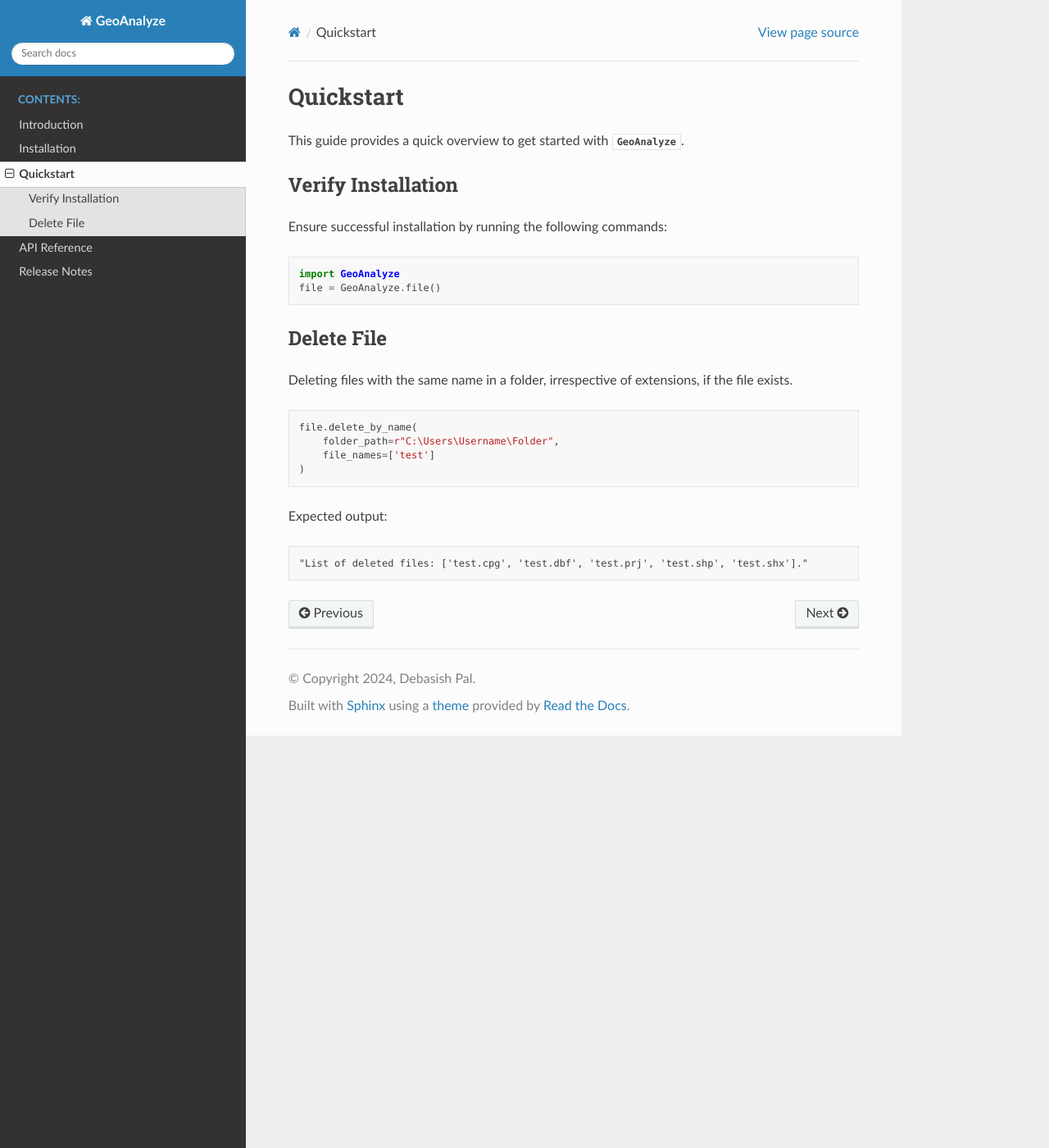
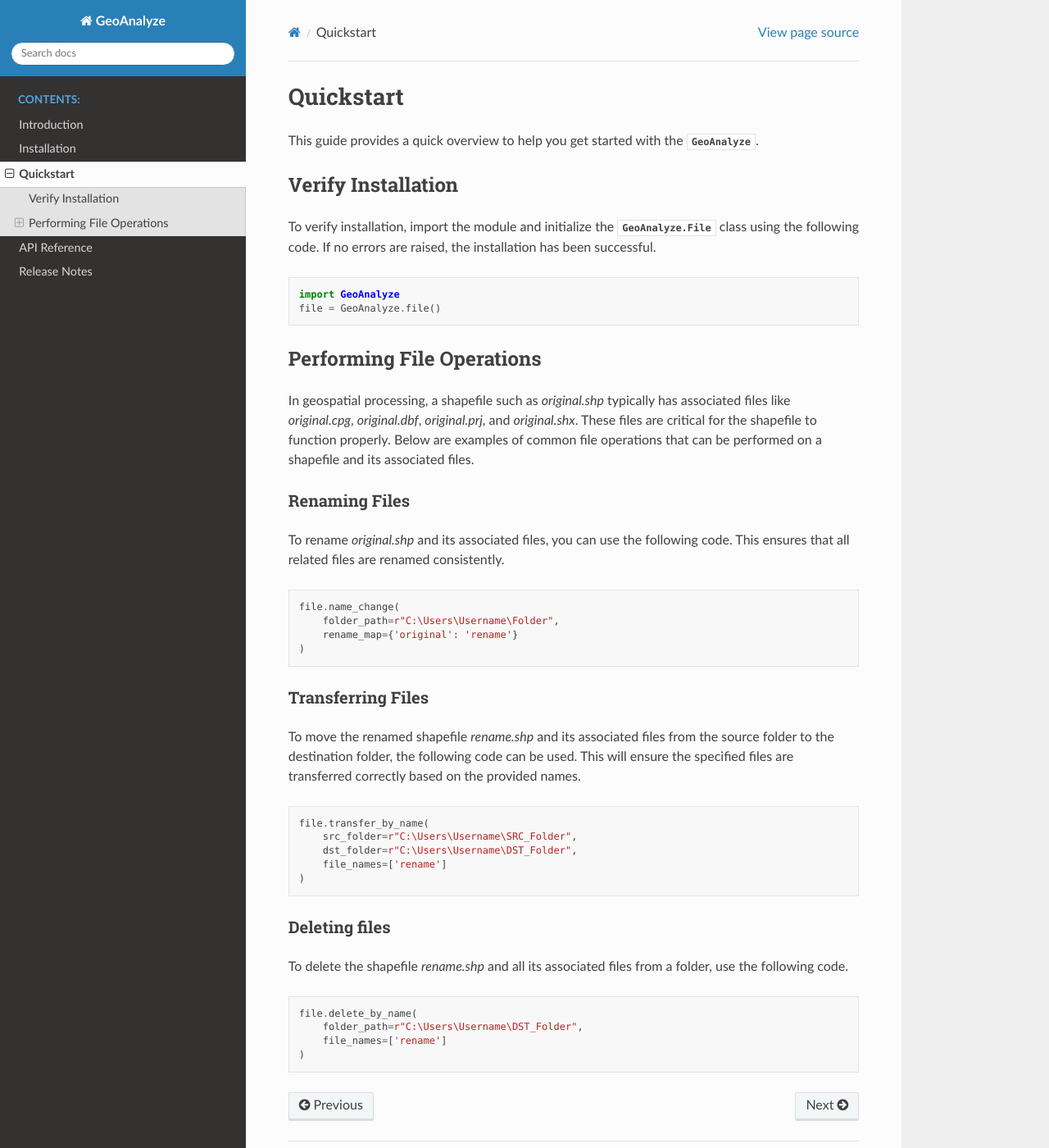
Before and after one commit to debpal/GeoAnalyze, a Sphinx documentation site: the page built from docs/quickstart.rst, in a window 1280 px wide and 1400 px high. Shown: the whole window at 82% size. Built offline with Sphinx 7.4.7 and the Read the Docs theme 3.1.0, drawn with Linux system fonts in a browser that asks for light colours.

Commit message:
update docs

```diff
--- a/docs/conf.py
+++ b/docs/conf.py
@@ -1,6 +1,6 @@
 import os
 import sys
-import sphinx_rtd_theme
+
 if os.path.abspath('..') in sys.path:
     pass
 else:
@@ -37,10 +37,6 @@
 
 html_theme = 'sphinx_rtd_theme'
 
-html_theme_path = [
-    sphinx_rtd_theme.get_html_theme_path()
-]
-
 html_static_path = [
     '_static'
 ]
--- a/docs/quickstart.rst
+++ b/docs/quickstart.rst
@@ -2,12 +2,14 @@
 Quickstart
 ============
 
-This guide provides a quick overview to get started with :mod:`GeoAnalyze`.
+This guide provides a quick overview to help you get started with the :mod:`GeoAnalyze`.
 
 
 Verify Installation
 ---------------------
-Ensure successful installation by running the following commands:
+
+To verify installation, import the module and initialize the :class:`GeoAnalyze.File` class using the following code. If no errors are raised, the installation has been successful.
+
 
 .. code-block:: python
 
@@ -15,19 +17,48 @@
     file = GeoAnalyze.file()
 
 
-Delete File
--------------
-Deleting files with the same name in a folder, irrespective of extensions, if the file exists.
+Performing File Operations
+----------------------------
+
+In geospatial processing, a shapefile such as `original.shp` typically has associated files like `original.cpg`, `original.dbf`, `original.prj`, and `original.shx`. These files are critical for the shapefile to function properly. Below are examples of common file operations that can be performed on a shapefile and its associated files.
+
+
+Renaming Files
+^^^^^^^^^^^^^^^^
+
+To rename `original.shp` and its associated files, you can use the following code. This ensures that all related files are renamed consistently.
+
+.. code-block:: python
+
+    file.name_change(
+        folder_path=r"C:\Users\Username\Folder",
+        rename_map={'original': 'rename'}
+    )
+
+
+
+Transferring Files
+^^^^^^^^^^^^^^^^^^^^
+
+To move the renamed shapefile `rename.shp` and its associated files from the source folder to the destination folder, the following code can be used. This will ensure the specified files are transferred correctly based on the provided names.
+
+.. code-block:: python
+
+    file.transfer_by_name(
+        src_folder=r"C:\Users\Username\SRC_Folder",
+        dst_folder=r"C:\Users\Username\DST_Folder",
+        file_names=['rename']
+    )
+
+
+Deleting files
+^^^^^^^^^^^^^^^^^
+
+To delete the shapefile `rename.shp` and all its associated files from a folder, use the following code.
 
 .. code-block:: python
 
     file.delete_by_name(
-        folder_path=r"C:\Users\Username\Folder",
-        file_names=['test']
+        folder_path=r"C:\Users\Username\DST_Folder",
+        file_names=['rename']
     )
-
-Expected output:
-
-.. code-block:: text
-
-    "List of deleted files: ['test.cpg', 'test.dbf', 'test.prj', 'test.shp', 'test.shx']."
```
Also changed, not shown: docs/changelog.rst (+8 -0 lines), docs/introduction.rst (+14 -7 lines).
